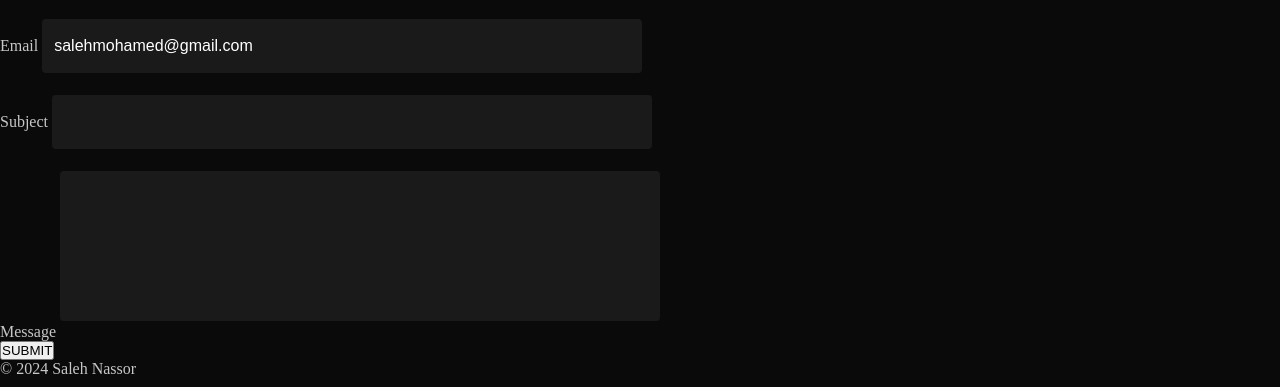
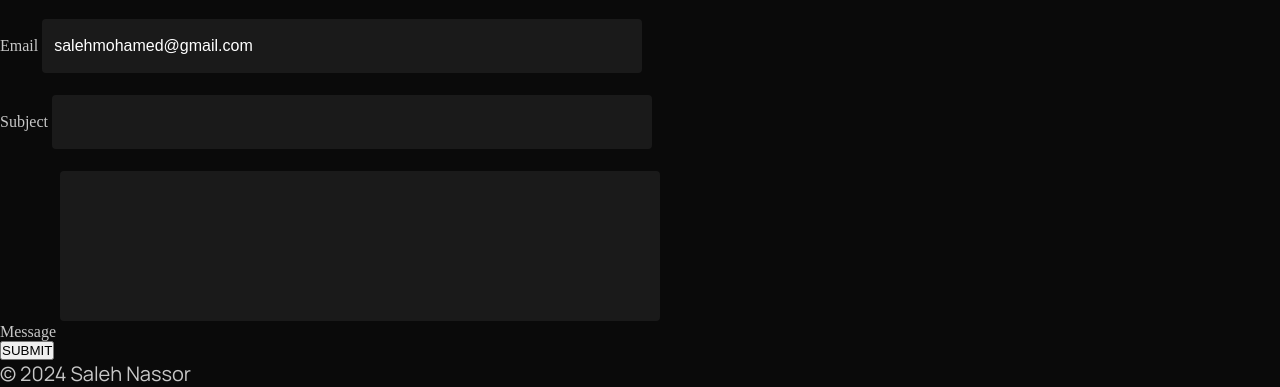
Before and after one commit to M-Saleh-N/saleh.portfolio, a plain HTML site: page index.html in a window 1280 px wide. Shown: the part 5184-5571 px from the top of the page. Drawn offline with Linux system fonts and the light colour scheme.

Commit message:
styled the footer

```diff
--- a/Styles/index.css
+++ b/Styles/index.css
@@ -709,3 +709,10 @@ input::placeholder {
   right: -700px;
   top: -225px;
 }
+
+.footer{
+  font-family: 'manrope', sans-serif;
+  color: #c7c7c7;
+  font-size: 20px;
+  font-weight: 400;
+}
```
